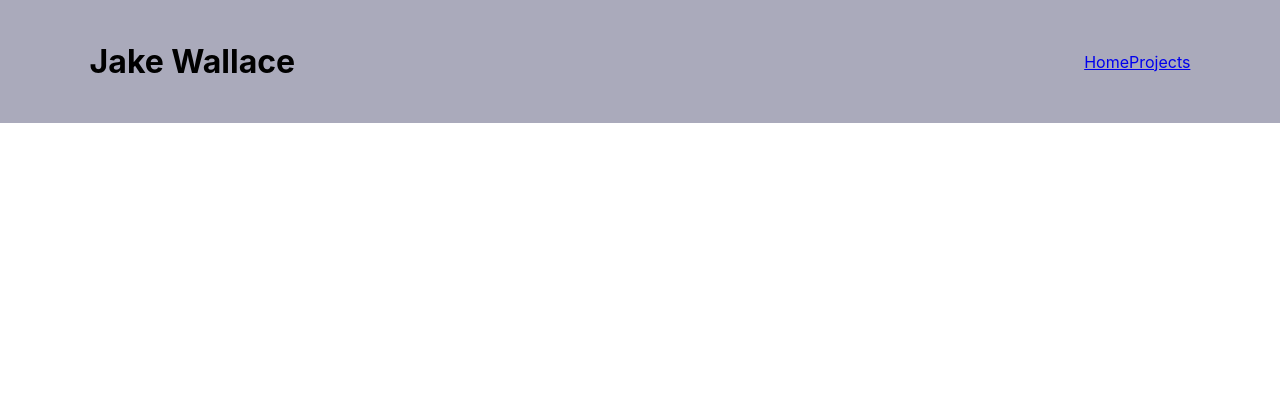
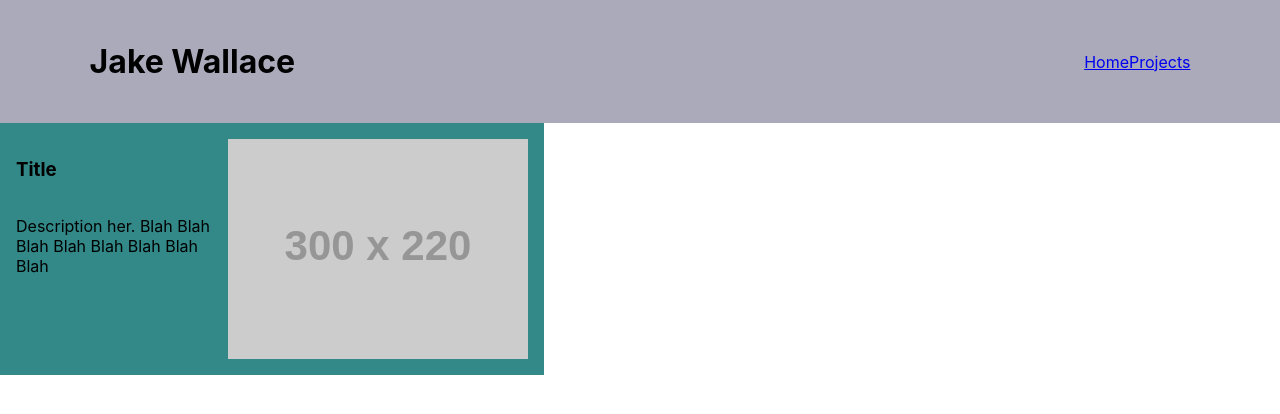
Before and after one commit to Jake-W95/Portfolio, a React (Create React App) app: page / in a window 1280 px wide. Shown: the top 414 px of the page. Built offline with nearby package versions, Linux system fonts and the light colour scheme.

Commit message:
adds ProjectPattern.js, minor terrible styling

```diff
--- a/src/App.js
+++ b/src/App.js
@@ -1,9 +1,11 @@
 import Header from './components/Header'
+import ProjectItem from './components/ProjectItem'
 
 function App() {
   return (
     <div className="App">
       <Header />
+      <ProjectItem/>
 
     </div>
   );
--- /dev/null
+++ b/src/components/ProjectItem.js
@@ -0,0 +1,29 @@
+import React from 'react'
+const styles = {
+    width: '40%',
+    backgroundColor: '#388',
+    padding: '1rem',
+    display: 'flex',
+    justifyContent:'space-between'
+}
+function projectItem(props) {
+    return (
+        <>
+            <section className='projectItems' style={styles}>
+                <div style={{display:'flex', flexDirection:'column'}}>
+                    <h3>Title</h3>
+                    <p>Description her. Blah Blah Blah Blah Blah Blah Blah Blah </p>
+                </div>
+
+
+                <img src='https://dummyimage.com/300x220/000/fff&text=this+is+an+image' ></img>
+
+
+            </section>
+
+
+        </>
+    )
+}
+
+export default projectItem
```
